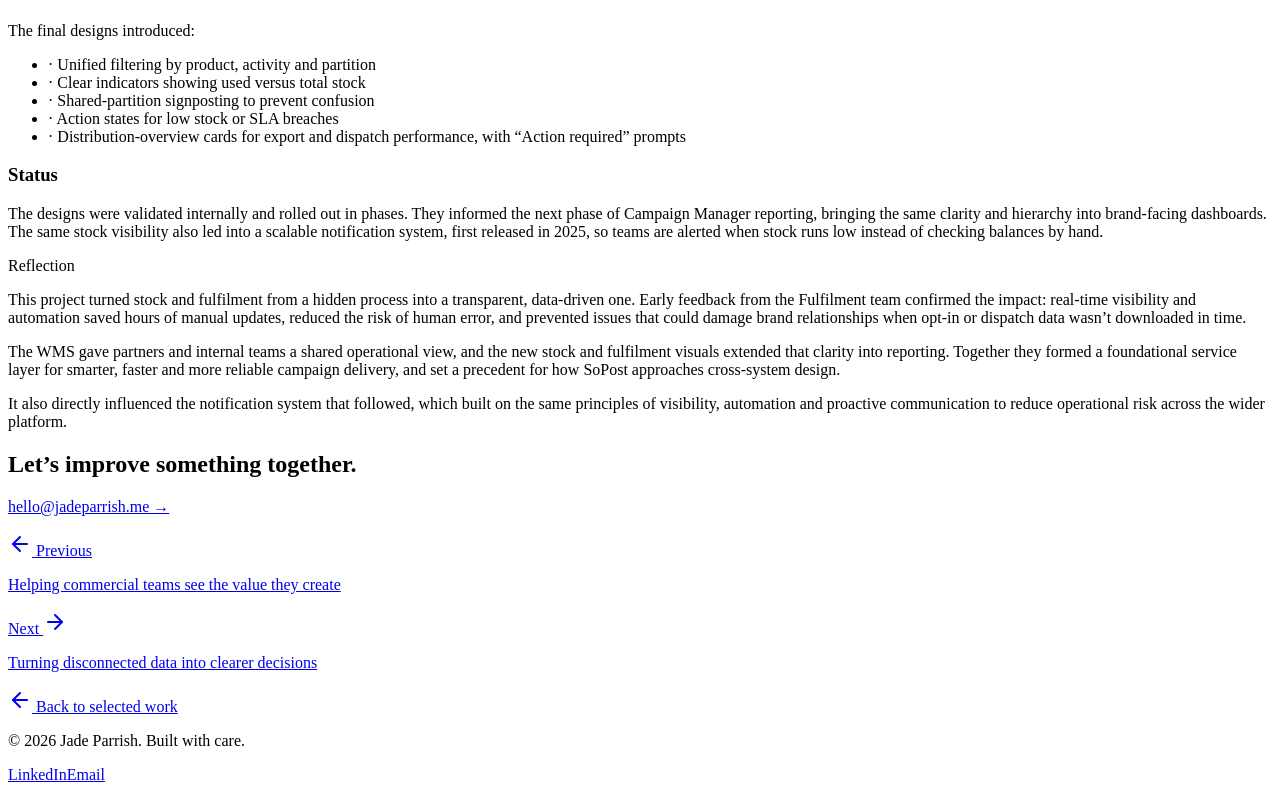
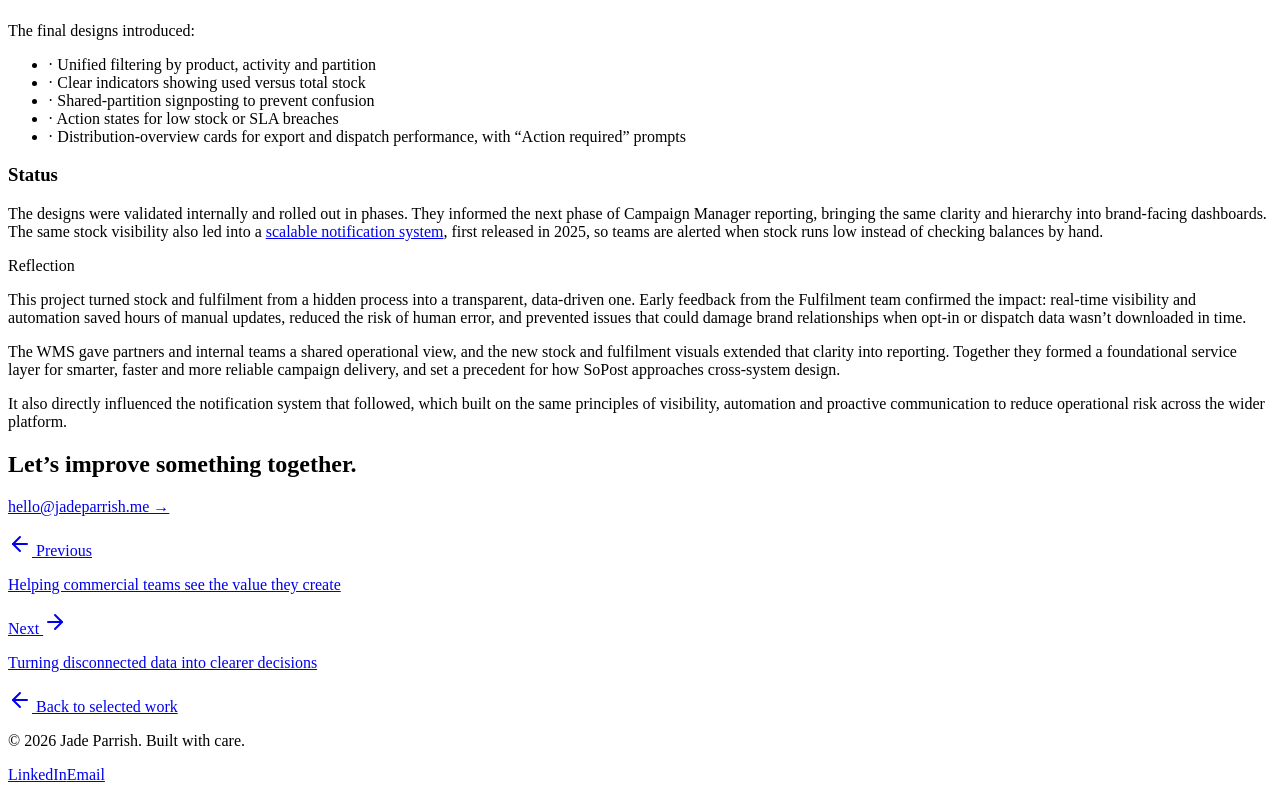
Before and after one commit to jadeparrish/portfolio, a Next.js app: page /work/stock in a window 1280 px wide. Shown: the part 1319-2111 px from the top of the page. Built offline with nearby package versions, Linux system fonts and the light colour scheme.

Commit message:
Add link to scalable notification system in text

```diff
--- a/app/work/stock/page.js
+++ b/app/work/stock/page.js
@@ -184,9 +184,15 @@ export default function StockCaseStudy() {
                 The designs were validated internally and rolled out in phases. They
                 informed the next phase of Campaign Manager reporting, bringing the same
                 clarity and hierarchy into brand-facing dashboards. The same stock
-                visibility also led into a scalable notification system, first released in
-                2025, so teams are alerted when stock runs low instead of checking balances
-                by hand.
+                visibility also led into a{' '}
+                <Link
+                  href="/work/notifications"
+                  className="underline underline-offset-4 decoration-neutral-300 hover:decoration-[#A47864] hover:text-[#A47864] transition-colors"
+                >
+                  scalable notification system
+                </Link>
+                , first released in 2025, so teams are alerted when stock runs low
+                instead of checking balances by hand.
               </p>
             </div>
           </div>
```
